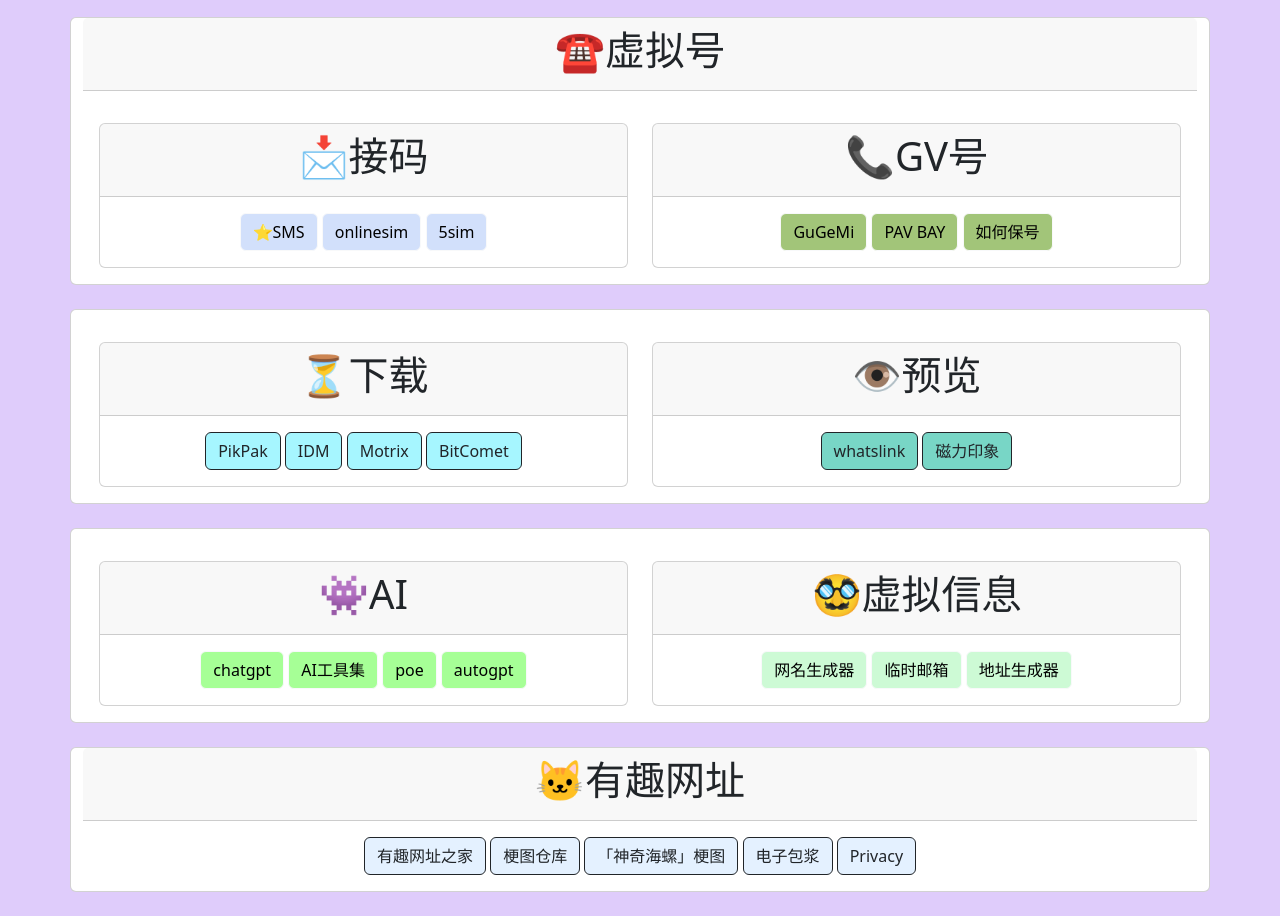
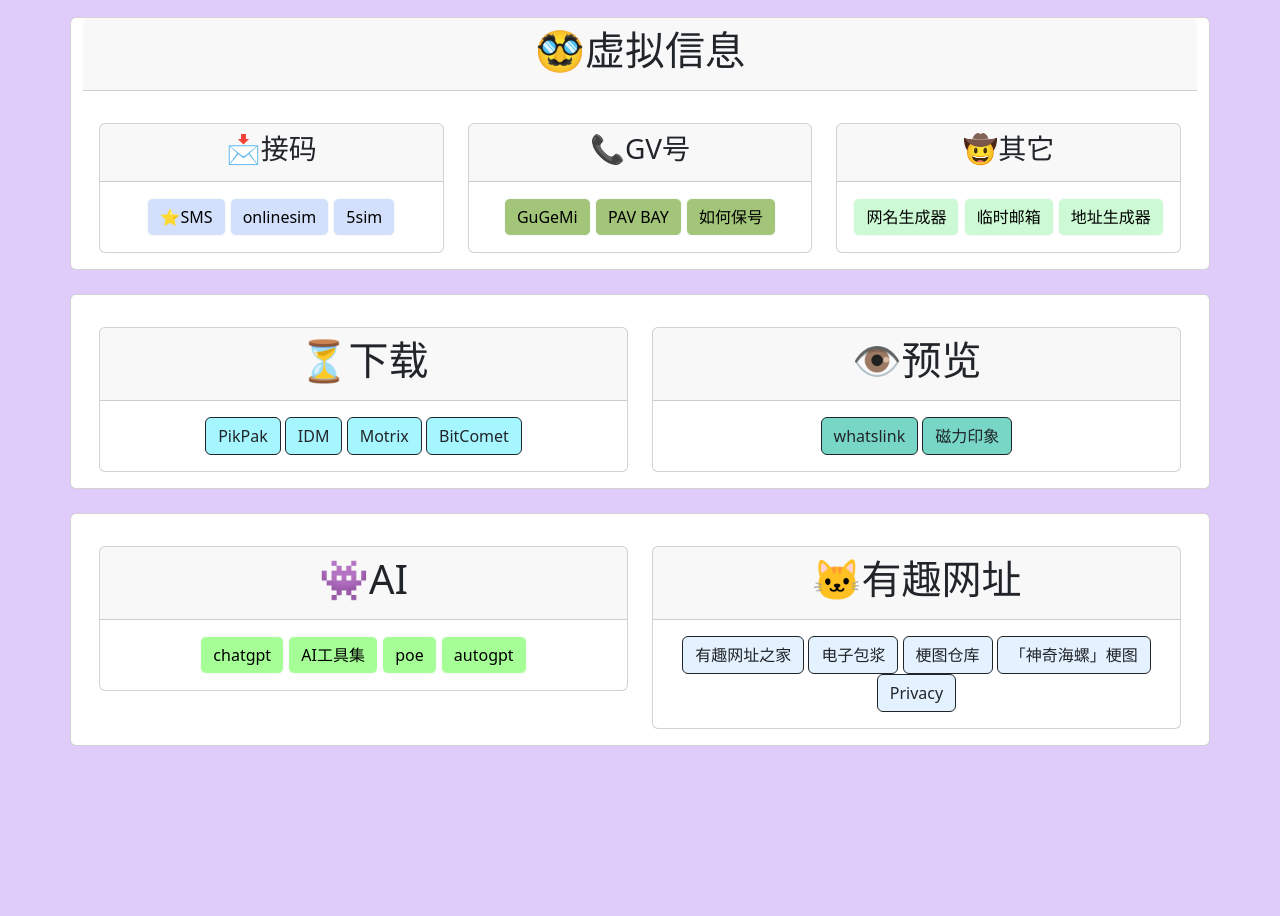
Before and after one commit to Laura-Timothy/GreyTool, a plain HTML site: page index.html in a window 1280 px wide. Shown: the part 1060-1976 px from the top of the page. After the commit the page ends 1830 px from the top, so only its background shows below. Drawn offline with nearby package versions, Linux system fonts and the light colour scheme.

Commit message:
Update index.html

```diff
--- a/index.html
+++ b/index.html
@@ -236,16 +236,16 @@
         <div class="row" >
             <div class="card">
                 <div class="card-header text-center">
-                    <h1>☎️虚拟号</h1>
+                    <h1>🥸虚拟信息</h1>
                 </div>
 
                 <div class="card-body">
                 <div class="row">
 
-                    <div class="col-12 col-lg-6 gy-3">
+                    <div class="col-12 col-lg-4 gy-3">
                         <div class="card ">
                             <div class="card-header text-center">
-                                <h1>📩接码</h1>
+                                <h3>📩接码</h3>
                             </div>
                             <div class="card-body text-center">
                                 <a style="background-color: #D2E0FB;" class="btn btn-light" href="https://sms-activate.org/cn/getNumber" target="_blank" role="button" >⭐️SMS</a>
@@ -256,15 +256,30 @@
                         </div>
                     </div>
 
-                    <div class="col-12 col-lg-6 gy-3">
+                    <div class="col-12 col-lg-4 gy-3">
                         <div class="card ">
                             <div class="card-header text-center">
-                                <h1>📞GV号</h1>
+                                <h3>📞GV号</h3>
                             </div>
                             <div class="card-body text-center">
                                 <a style="background-color: #A2C579;" class="btn btn-light" href="https://gugemi.com/" target="_blank" role="button" >GuGeMi</a>
                                 <a style="background-color: #A2C579;" class="btn btn-light" href="https://pvabay.com/buy-google-voice-accounts/" target="_blank" role="button" >PAV BAY</a>
                                 <a style="background-color: #A2C579;" class="btn btn-light" href="https://www.zaihua.net/167.html" target="_blank" role="button" >如何保号</a>
+
+                            </div>
+                        </div>
+                    </div>
+
+                    <div class="col-12 col-lg-4 gy-3">
+                        <div class="card ">
+                            <div class="card-header text-center">
+                                <h3>🤠其它</h3></h1>
+                            </div>
+                            <div class="card-body text-center">
+                                <a style="background-color: #CDFAD5;" class="btn btn-light" href="https://www.qmsjmfb.com/en.php" target="_blank" role="button" >网名生成器</a>
+                                <a style="background-color: #CDFAD5;" class="btn btn-light" href="https://mail.tm/zh/" target="_blank" role="button" >临时邮箱</a>
+                                <!-- <a style="background-color: #CDFAD5;" class="btn btn-light" href="https://temp-mail.org/" target="_blank" role="button" >临时邮箱2</a> -->
+                                <a style="background-color: #CDFAD5;" class="btn btn-light" href="https://www.meiguodizhi.com/" target="_blank" role="button" >地址生成器</a>
 
                             </div>
                         </div>
@@ -346,13 +361,15 @@
                     <div class="col-12 col-lg-6 gy-3">
                         <div class="card ">
                             <div class="card-header text-center">
-                                <h1>🥸虚拟信息</h1>
+                                <h1>🐱有趣网址</h1>
                             </div>
                             <div class="card-body text-center">
-                                <a style="background-color: #CDFAD5;" class="btn btn-light" href="https://www.qmsjmfb.com/en.php" target="_blank" role="button" >网名生成器</a>
-                                <a style="background-color: #CDFAD5;" class="btn btn-light" href="https://mail.tm/zh/" target="_blank" role="button" >临时邮箱</a>
-                                <!-- <a style="background-color: #CDFAD5;" class="btn btn-light" href="https://temp-mail.org/" target="_blank" role="button" >临时邮箱2</a> -->
-                                <a style="background-color: #CDFAD5;" class="btn btn-light" href="https://www.meiguodizhi.com/" target="_blank" role="button" >地址生成器</a>
+                                <a style="background-color: #E4F1FF;" class="btn btn-outline-dark" href="https://youquhome.com/" target="_blank" role="button" >有趣网址之家</a>
+                                <a style="background-color: #E4F1FF;" class="btn btn-outline-dark" href="https://magiconch.com/patina/" target="_blank" role="button" >电子包浆</a>
+                                <a style="background-color: #E4F1FF;" class="btn btn-outline-dark" href="https://memes.tw/maker" target="_blank" role="button" >梗图仓库</a>
+                                <a style="background-color: #E4F1FF;" class="btn btn-outline-dark" href="https://x.magiconch.com/" target="_blank" role="button" >「神奇海螺」梗图</a>
+
+                                <a style="background-color: #E4F1FF;" class="btn btn-outline-dark" href="https://privacy.aiuys.com/" target="_blank" role="button" >Privacy</a>
 
                             </div>
                         </div>
@@ -366,24 +383,6 @@
 
         <br>
 
-        <div class="row" >
-            <div class="card">
-                <div class="card-header text-center">
-                    <h1>🐱有趣网址</h1>
-                </div>
-                <div class="card-body">
-                    <a style="background-color: #E4F1FF;" class="btn btn-outline-dark" href="https://youquhome.com/" target="_blank" role="button" >有趣网址之家</a>
-                    <a style="background-color: #E4F1FF;" class="btn btn-outline-dark" href="https://memes.tw/maker" target="_blank" role="button" >梗图仓库</a>
-                    <a style="background-color: #E4F1FF;" class="btn btn-outline-dark" href="https://x.magiconch.com/" target="_blank" role="button" >「神奇海螺」梗图</a>
-                    <a style="background-color: #E4F1FF;" class="btn btn-outline-dark" href="https://magiconch.com/patina/" target="_blank" role="button" >电子包浆</a>
-                    <a style="background-color: #E4F1FF;" class="btn btn-outline-dark" href="https://privacy.aiuys.com/" target="_blank" role="button" >Privacy</a>
-
-                </div>
-            </div>
-        </div>
-
-        <br>
-
 
 </div><!-- 容器结束 -->
 
```
